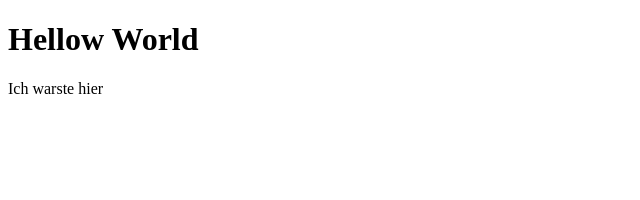
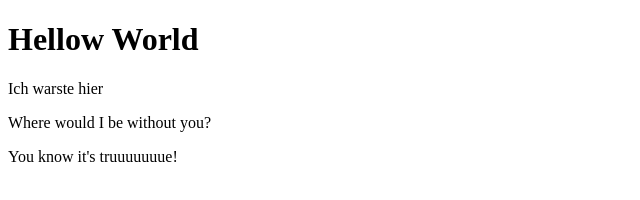
Before and after one commit to hernansud1362/mapearce.github.io, a plain HTML site: page index.html in a window 1280 px wide. Shown: the whole page, without its empty margins (0-640 px from the left). Drawn offline with Linux system fonts and the light colour scheme.

Commit message:
testchanges added paragraph

```diff
--- a/index.html
+++ b/index.html
@@ -7,5 +7,7 @@
 <body>
 	<h1>Hellow World</h1>
 	<p>Ich warste hier</p>
+	<p>Where would I be without you?</p>
+	<p>You know it's truuuuuuue!</p>
 </body>
 </html>
```
